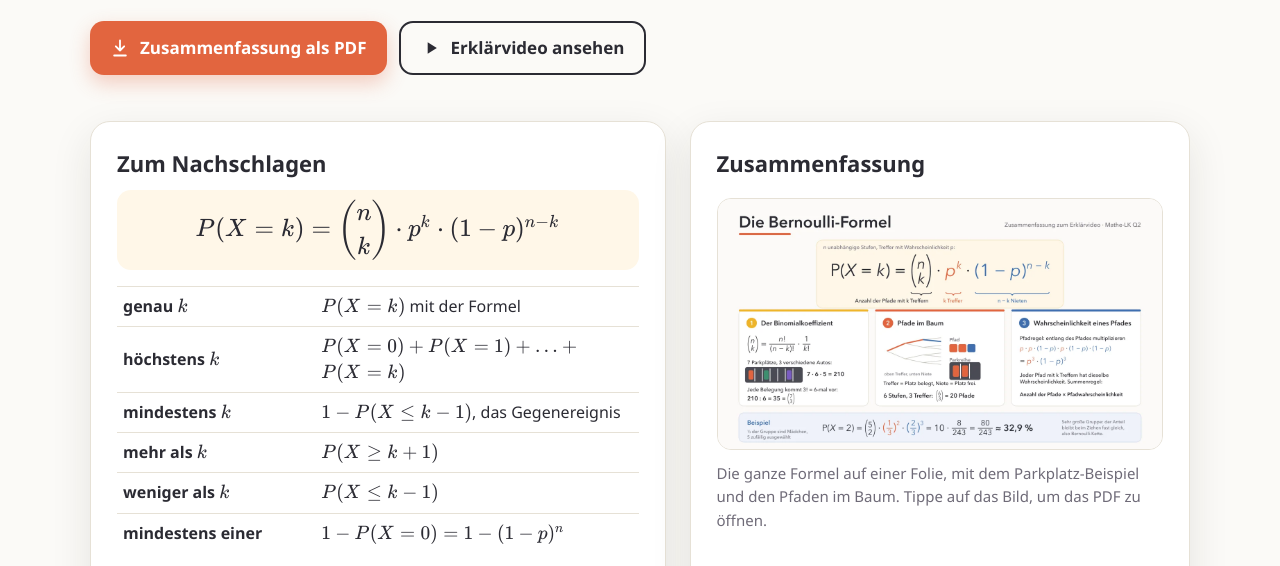
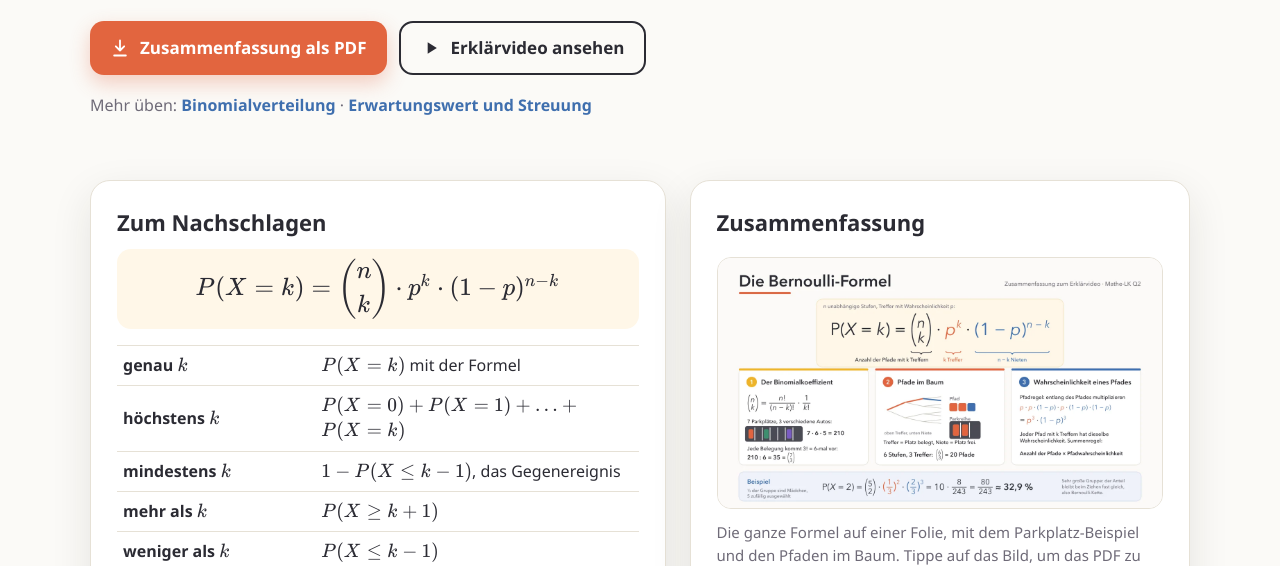
Before and after one commit to erikdahlmann/Bernoulli-Formel, a plain HTML site: page uebungen/index.html in a window 1280 px wide. Shown: the part 234-800 px from the top of the page. Drawn offline with Linux system fonts and the light colour scheme.

Commit message:
Links zu den anderen Stochastik-Übungsseiten
Co-Authored-By: Claude Opus 5.5 <noreply@anthropic.com>

```diff
--- a/uebungen/index.html
+++ b/uebungen/index.html
@@ -135,6 +135,9 @@
     .kopf { padding-left: 18px; padding-right: 18px; }
     .pruefen, details { margin-left: 0; }
   }
+  .weitere { margin-top: 18px; font-size: 16px; color: var(--grau); }
+  .weitere a { font-weight: 600; text-decoration: none; }
+  .weitere a:hover { text-decoration: underline; }
 </style>
 </head>
 <body>
@@ -152,6 +155,7 @@
         Erklärvideo ansehen
       </a>
     </div>
+    <p class="weitere">Mehr üben: <a href="https://erikdahlmann.github.io/binomialverteilung-uebungen/">Binomialverteilung</a> · <a href="https://erikdahlmann.github.io/erwartungswert-standardabweichung/">Erwartungswert und Streuung</a></p>
   </header>
 
   <section class="breite nachschlagen" aria-label="Zum Nachschlagen">
```
